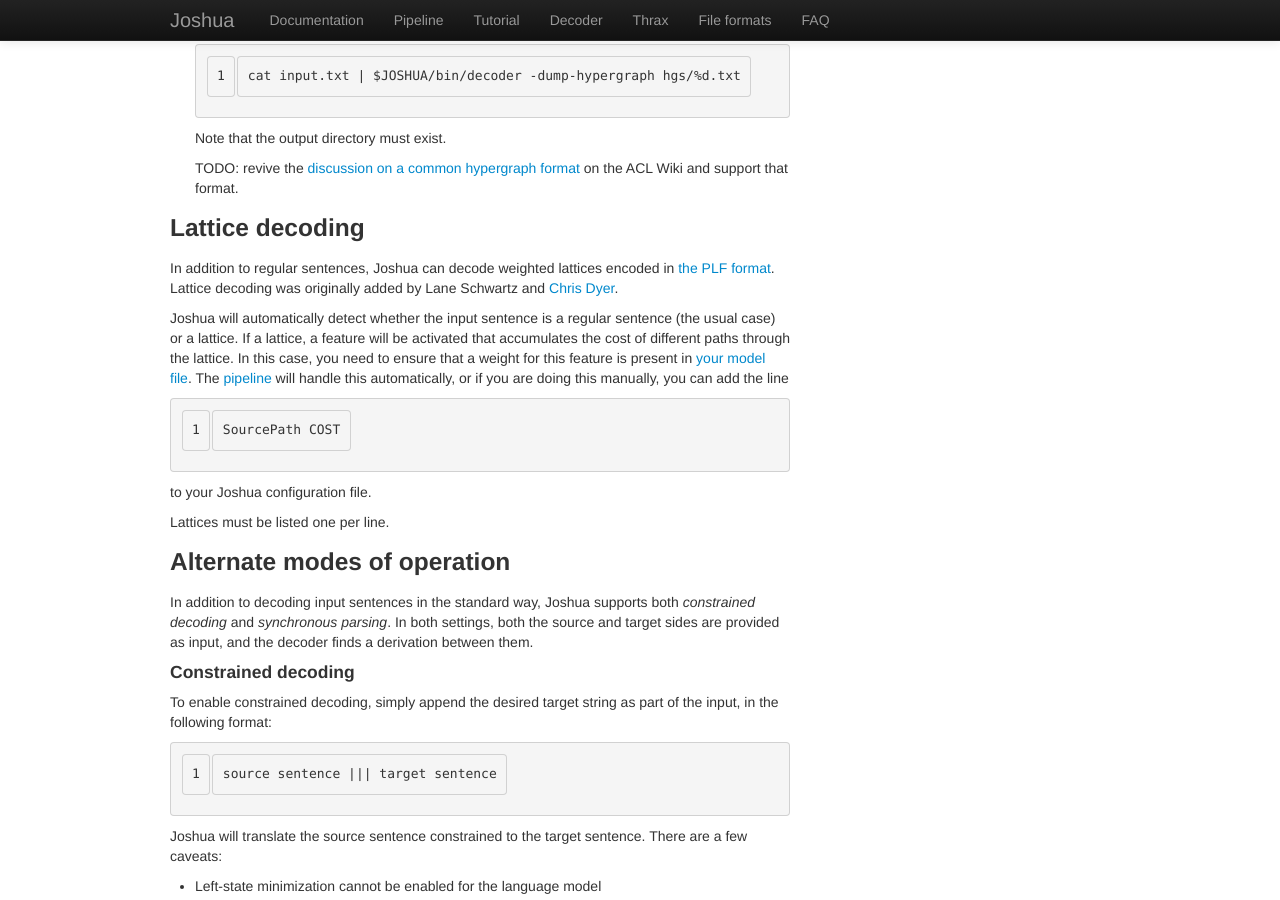
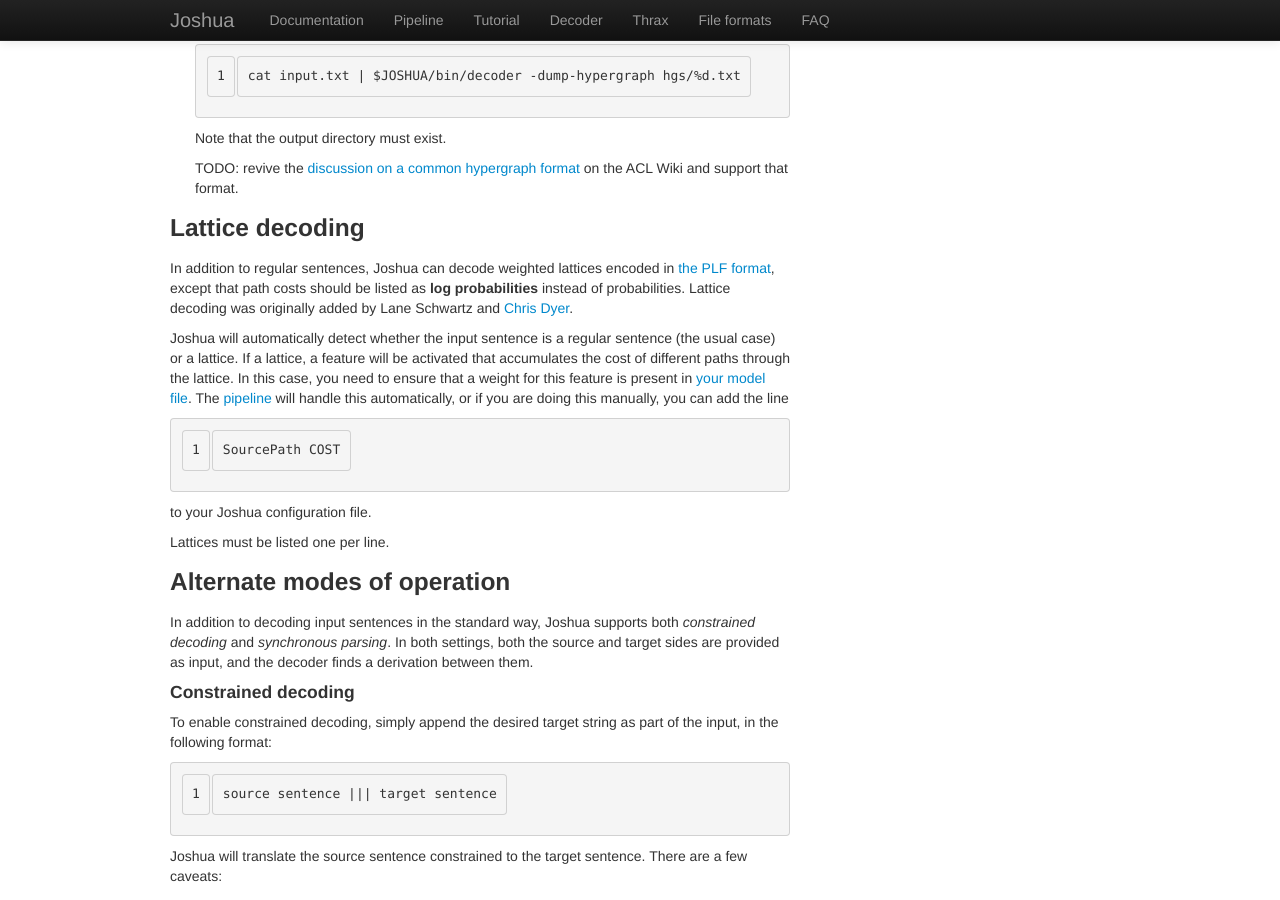
Before and after one commit to joshua-decoder/joshua-decoder.github.com, a Jekyll site: the page built from 5.0/decoder.md, in a window 1280 px wide and 900 px high, scrolled down 10569 px. Built offline with Jekyll 4.4.1, drawn with Linux system fonts in a browser that asks for light colours; nearby versions of some CDN libraries; library files that are not in the unit come from our copies; comment, search, counter and statistics services are not loaded.

Commit message:
Added note that lattice weights are log probabilities

```diff
--- a/5.0/decoder.md
+++ b/5.0/decoder.md
@@ -317,9 +317,10 @@
 
 ### Lattice decoding
 
-In addition to regular sentences, Joshua can decode weighted lattices encoded in [the PLF
-format](http://www.statmt.org/moses/?n=Moses.WordLattices).  Lattice decoding was originally added
-by Lane Schwartz and [Chris Dyer](http://www.cs.cmu.edu/~cdyer/).
+In addition to regular sentences, Joshua can decode weighted lattices encoded in
+[the PLF format](http://www.statmt.org/moses/?n=Moses.WordLattices), except that path costs should
+be listed as <b>log probabilities</b> instead of probabilities.  Lattice decoding was originally
+added by Lane Schwartz and [Chris Dyer](http://www.cs.cmu.edu/~cdyer/).
 
 Joshua will automatically detect whether the input sentence is a regular sentence (the usual case)
 or a lattice.  If a lattice, a feature will be activated that accumulates the cost of different
```
Also changed, not shown: 5.0/lattice.md (deleted, +0 -17 lines).
